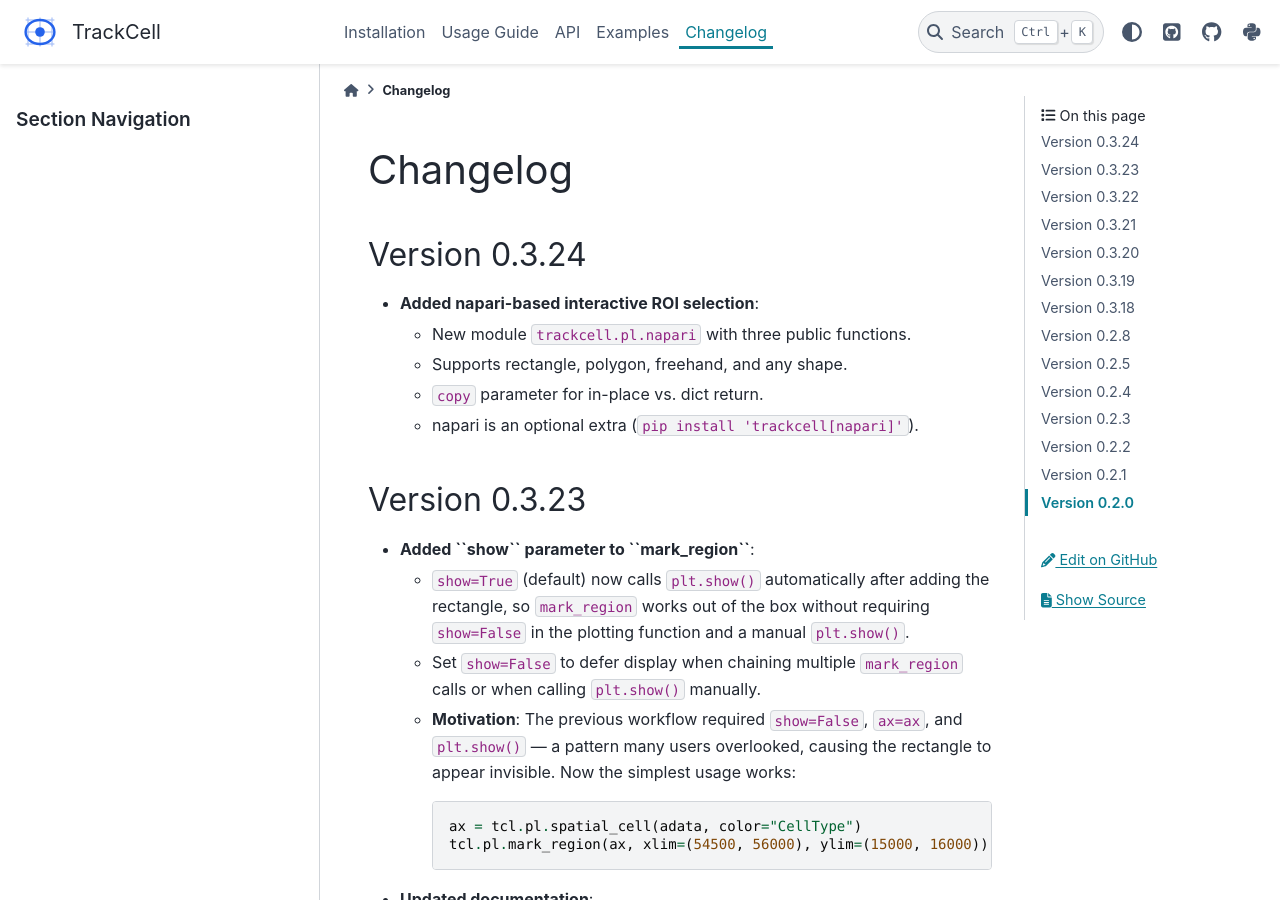
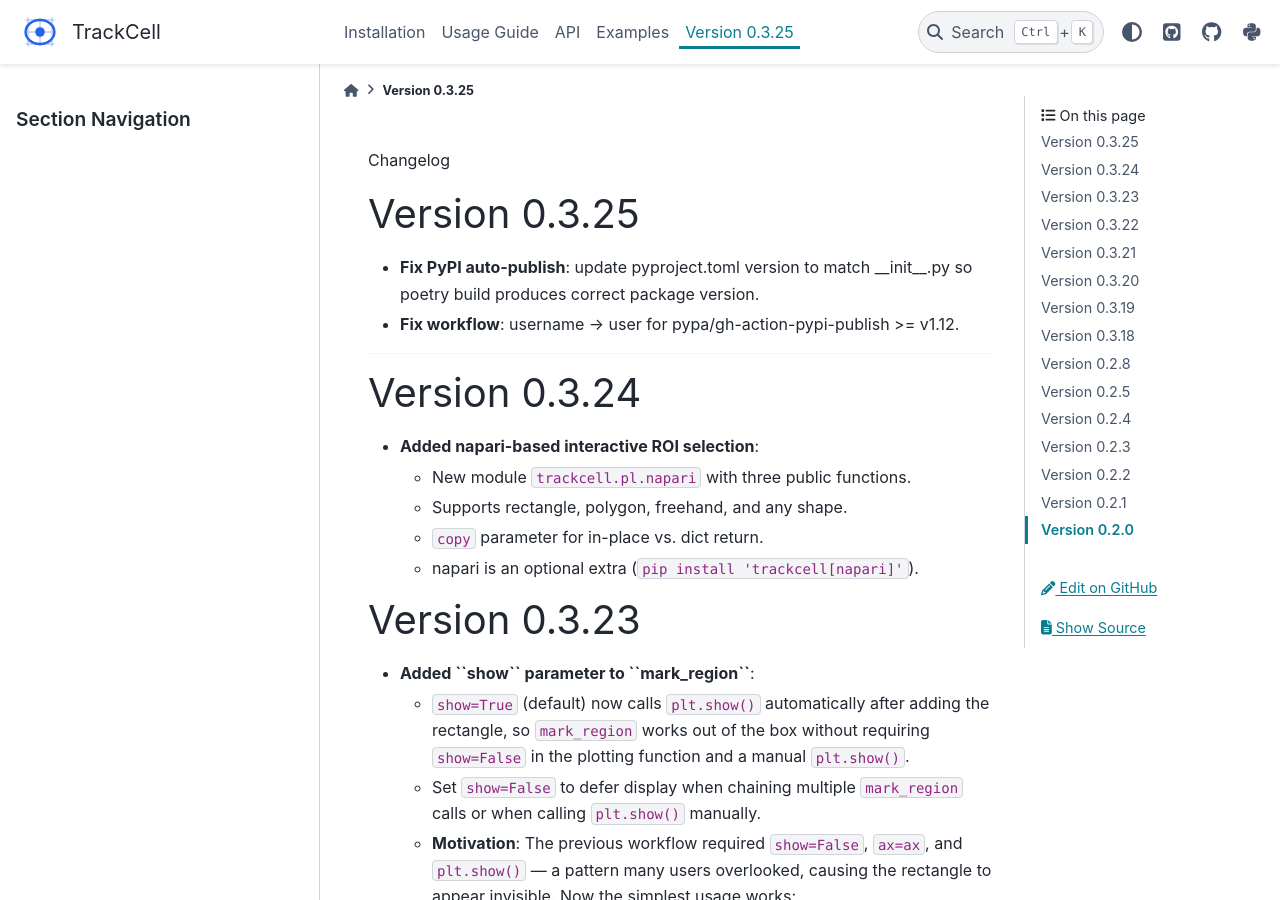
Before and after one commit to seqyuan/trackcell, a Sphinx documentation site: the page built from docs/source/changelog.rst, in a window 1280 px wide and 900 px high. Built offline with Sphinx 7.4.7 and the PyData theme 0.15.4, drawn with Linux system fonts in a browser that asks for light colours; pages that are not in the unit, such as notebooks, are missing from menus.

Commit message:
release: v0.3.25 — fix PyPI auto-publish (version sync + username→user)

```diff
--- a/docs/source/changelog.rst
+++ b/docs/source/changelog.rst
@@ -1,4 +1,13 @@
 Changelog
+
+Version 0.3.25
+--------------
+
+* **Fix PyPI auto-publish**: update pyproject.toml version to match __init__.py
+  so poetry build produces correct package version.
+* **Fix workflow**: username → user for pypa/gh-action-pypi-publish >= v1.12.
+
+
 =========
 
 Version 0.3.24
--- a/pyproject.toml
+++ b/pyproject.toml
@@ -1,6 +1,6 @@
 [tool.poetry]
 name = "trackcell"
-version = "0.3.22"
+version = "0.3.25"
 description = "A Python package for processing single-cell and spatial transcriptomics data"
 authors = ["Zan Yuan <yfinddream@gmail.com>"]
 readme = "README.md"
--- a/trackcell/__init__.py
+++ b/trackcell/__init__.py
@@ -7,7 +7,7 @@
 - TL: Utility and helper functions
 """
 
-__version__ = "0.3.24"
+__version__ = "0.3.25"
 __author__ = "Zan Yuan"
 __email__ = "yfinddream@gmail.com"
 
```
Also changed, not shown: 1 other file.
